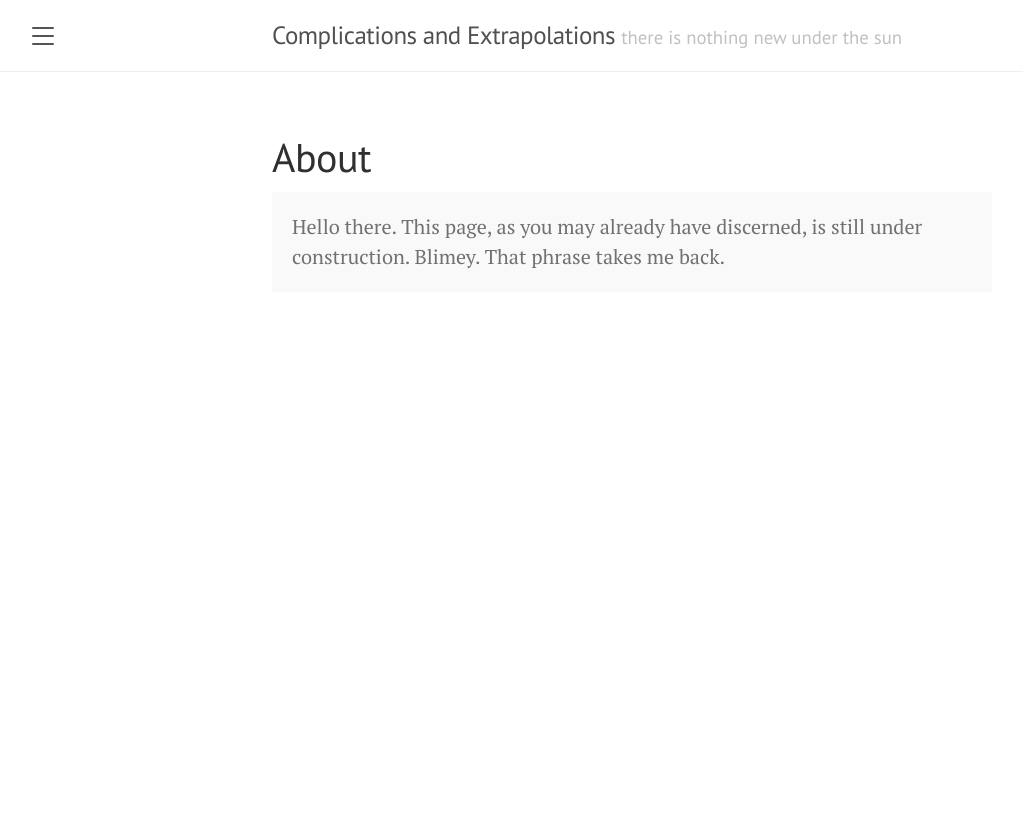
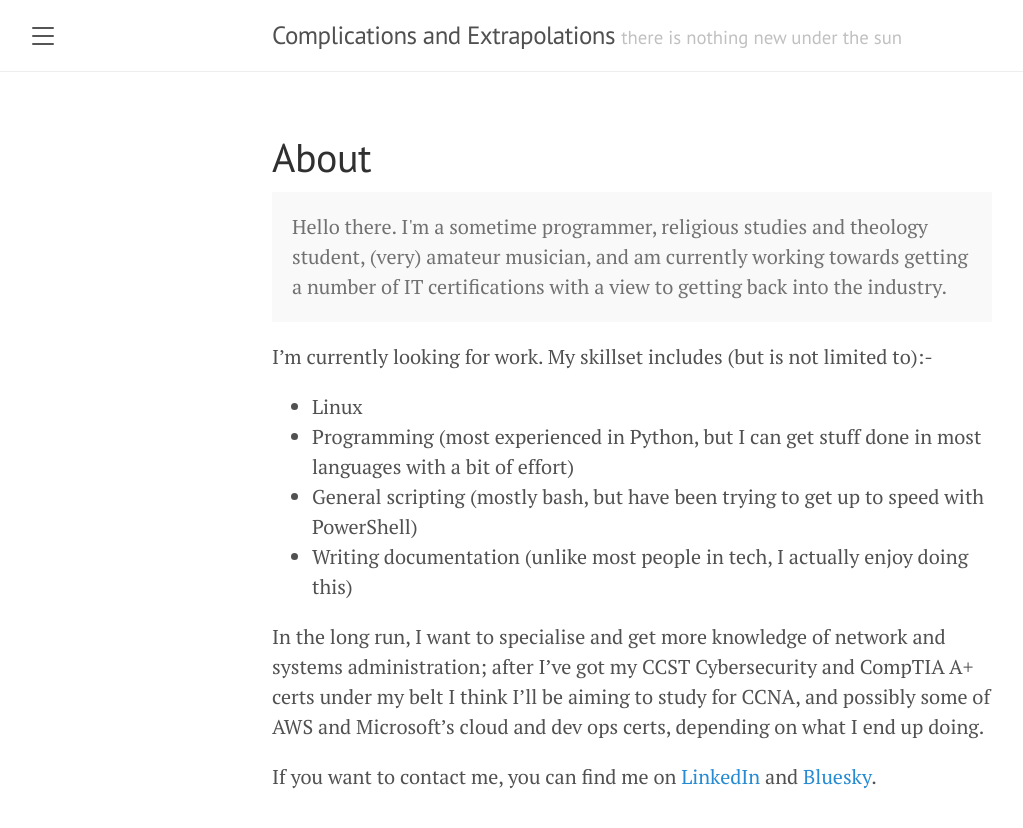
Before and after one commit to dgh--/dgh--.github.io, a Jekyll site: the page built from about.md, in a window 1280 px wide. Shown: the top 828 px of the page, without its empty margins (8-1031 px from the left). Built offline with Jekyll 4.4.1, drawn with Linux system fonts in a browser that asks for light colours.

Commit message:
Adjust sidebar, update about.md

```diff
--- a/_includes/sidebar.html
+++ b/_includes/sidebar.html
@@ -33,7 +33,8 @@
 
   <div class="sidebar-item">
     <p>
-      &copy; {{ site.author.name }}{{ site.time | date: '%Y' }}. All rights reserved.
+      &copy; {{ site.author.name }} {{ site.time | date: '%Y' }}. <br />
+      All rights reserved.
     </p>
   </div>
 </div>
--- a/about.md
+++ b/about.md
@@ -4,34 +4,19 @@ title: About
 ---
 
 <p class="message">
-  Hello there. This page, as you may already have discerned, is still under construction.
-  Blimey. That phrase takes me back.
+  Hello there. I'm a sometime programmer, religious studies and theology student, (very) amateur musician,
+  and am currently working towards getting a number of IT certifications with a view to getting back into the industry.
 </p>
 
-<!--
-<p class="message">
-  Hey there! This page is included as an example. Feel free to customize it for your own use upon downloading. Carry on!
-</p>
+I'm currently looking for work. My skillset includes (but is not limited to):-
 
-In the novel, *The Strange Case of Dr. Jeykll and Mr. Hyde*, Mr. Poole is Dr. Jekyll's virtuous and loyal butler. Similarly, Poole is an upstanding and effective butler that helps you build Jekyll themes. It's made by [@mdo](https://twitter.com/mdo).
+* Linux
+* Programming (most experienced in Python, but I can get stuff done in most languages with a bit of effort)
+* General scripting (mostly bash, but have been trying to get up to speed with PowerShell)
+* Writing documentation (unlike most people in tech, I actually enjoy doing this)
 
-There are currently two themes built on Poole:
+In the long run, I want to specialise and get more knowledge of network and systems administration; after I've got my CCST
+Cybersecurity and CompTIA A+ certs under my belt I think I'll be aiming to study for CCNA, and possibly some of AWS and Microsoft's
+cloud and dev ops certs, depending on what I end up doing.
 
-* [Hyde](http://hyde.getpoole.com)
-* [Lanyon](http://lanyon.getpoole.com)
-
-Learn more and contribute on [GitHub](https://github.com/poole).
-
-## Setup
-
-Some fun facts about the setup of this project include:
-
-* Built for [Jekyll](https://jekyllrb.com)
-* Developed on GitHub and hosted for free on [GitHub Pages](https://pages.github.com)
-* Coded with [Atom](https://atom.io)
-
-Have questions or suggestions? Feel free to [open an issue on GitHub](https://github.com/poole/issues/new) or [ask me on Twitter](https://twitter.com/mdo).
-
-Thanks for reading!
-
--->
+If you want to contact me, you can find me on [LinkedIn](https://www.linkedin.com/in/david-hughes-34448b83/) and [Bluesky](https://bsky.app/profile/daihuws.bsky.social).
```
